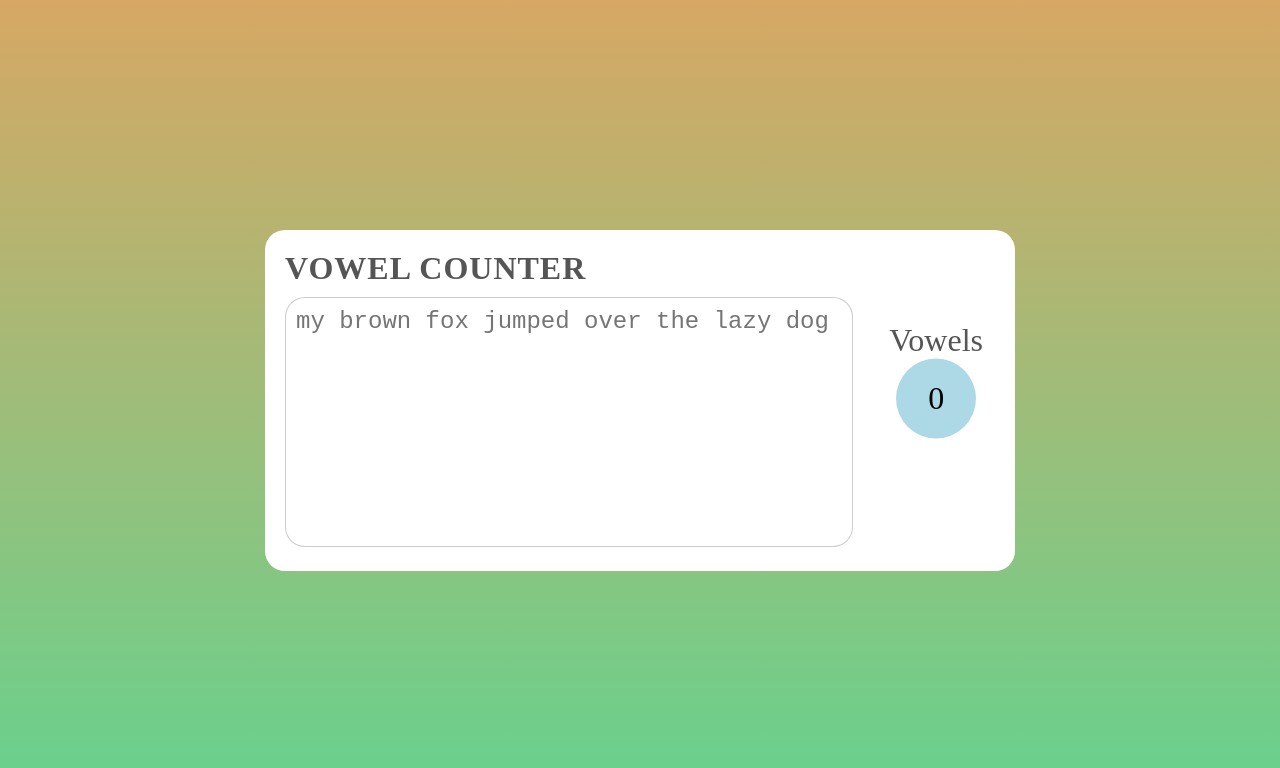
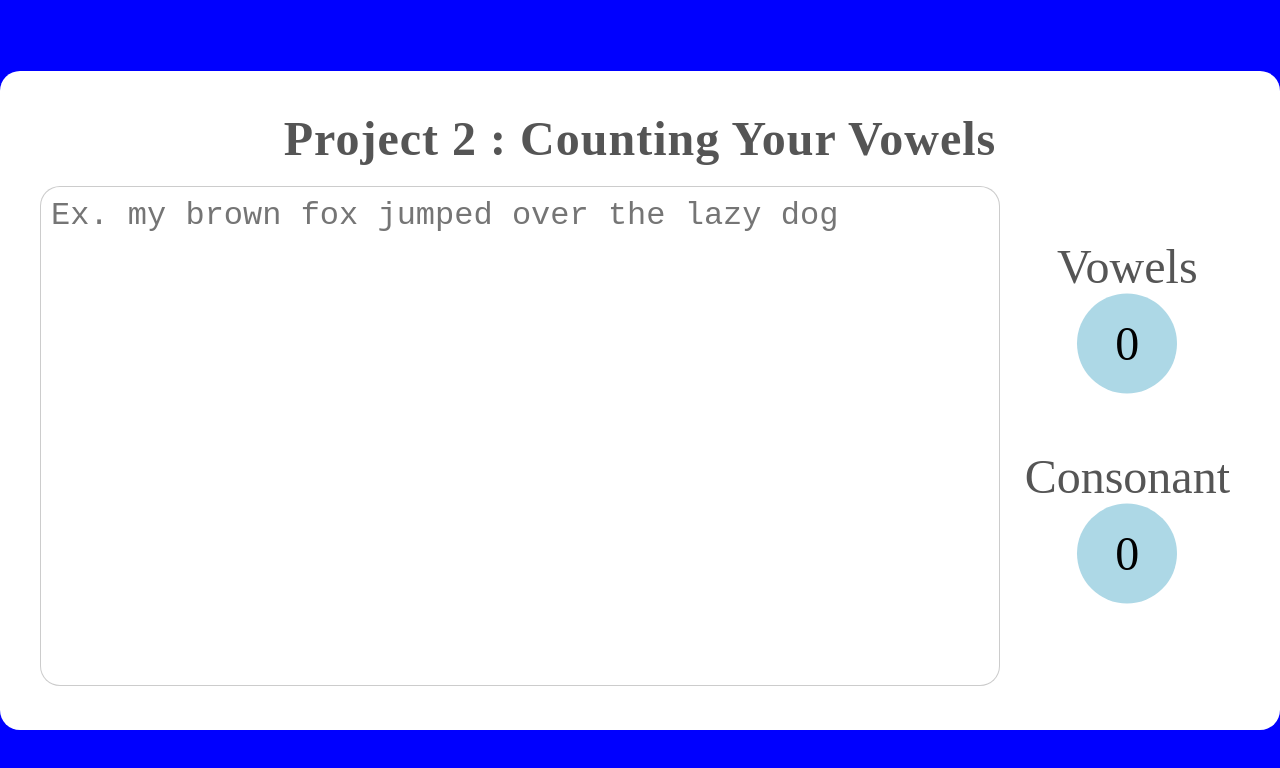
Before and after one commit to Johnk298/kris-johnson-p2, a plain HTML site: page index.html in a window 1280 px wide. Drawn offline with Linux system fonts and the light colour scheme; a web font is replaced by a local one.

Commit message:
trying to adding Consonant counter

```diff
--- a/index.html
+++ b/index.html
@@ -10,11 +10,14 @@
 </head>
 <body>
     <div class="box">
-        <h4>VOWEL COUNTER</h4>
-        <textarea id="textArea" placeholder="my brown fox jumped over the lazy dog" onkeyup="countVowel(this.value);"></textarea>
+        <h3>Project 2 : Counting Your Vowels</h3>
+        <textarea id="textArea" placeholder="Ex. my brown fox jumped over the lazy dog" onkeyup="countVowel(this.value);"></textarea>
         <p>
-            Vowels <Span id="vowelCount">0</Span>
+            Vowels<Span id="vowelCount">0</Span>
+            <br>
+            Consonant<Span id="constCount">0</Span>
         </p>
+
     </div>
     <script src="script.js"></script>
 </body>
--- a/script.js
+++ b/script.js
@@ -1,11 +1,11 @@
 var vowelCount = document.getElementById('vowelCount');
 
-function countVowel(str){
-    str = str.toLowerCase();
+function countVowel(vowelArr){
+    vowelArr = vowelArr.toLowerCase();
     let vowArr=['a','e','i','o','u'],
         counter=0;
 
-        for(let letter of str){
+        for(let letter of vowelArr){
             if(vowArr.includes(letter)){
                 counter++;
                 vowelCount.classList.add('blink');
@@ -16,3 +16,22 @@ function countVowel(str){
         }
         vowelCount.innerHTML= counter;
 }
+// consonants//
+var constCount = document.getElementById('constCount');
+
+function countConst(constArr){
+    constArr = constArr.toLowerCase();
+    let conArr=['b','c','d','f','g','h','j','k','f','l','m','n','p','q','r','s','t','v','w','x','y','z'],
+        counter=0;
+
+        for(let x of constArr){
+            if(conArr.includes(x)){
+                counter++;
+                constCount.classList.add('blink');
+            }
+            else{
+                constCount.classList.remove('blink');
+            }
+        }
+        constCount.innerHTML= counter;
+}
--- a/styles.css
+++ b/styles.css
@@ -11,53 +11,54 @@ body{
     display:flex;
     align-items:center;
     justify-content: center;
-    background: linear-gradient(rgb(215, 167, 100), rgb(102, 210, 142));
+    background: blue;
     font-family:'Sono' 'Courier New', Courier, monospace;
 }
 .box{
     position: relative;
-    width:750px;
+    width:1500px;
     background: #fff;
     border-radius: 20px;
-    padding:20px;
+    padding:40px;
 }
-.box h4{
+.box h3{
     color:#555;
-    margin-bottom:10px;
-    font-size:2rem;
+    margin-bottom:20px;
+    font-size:3rem;
     letter-spacing: 1px;
+    text-align: center;
 
 }
 .box textarea{
     position:relative;
     width:80% !important;
-    height: 250px;
+    height: 500px;
     resize:none;
     border-radius:20px;
     border:1px solid rgba(0,0,0,.2);
     outline:none;
     padding:10px;
-    font-size:1.5rem;
-    color:#555;
+    font-size:2rem;
+    color:rgb(60, 119, 66);
 }
 .box p {
     position:absolute;
-    right:32px;
-    top:150px;
+    right:50px;
+    top:350px;
     transform:translateY(-50%);
     display:flex;
     align-items:center;
     justify-content: center;
     flex-direction: column;
-    font-size: 2rem;
+    font-size: 3rem;
     color:#555;
 }
 .box p span{
     display:flex;
     align-items:center;
     justify-content:center;
-    width: 80px;
-    height: 80px;
+    width: 100px;
+    height: 100px;
     background:lightblue;
     color:black;
     border-radius:50%;
```
